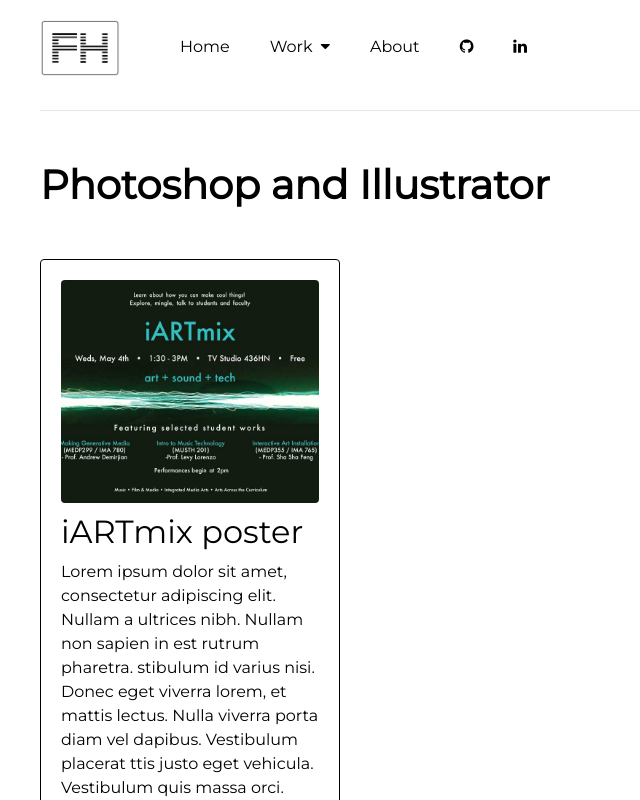
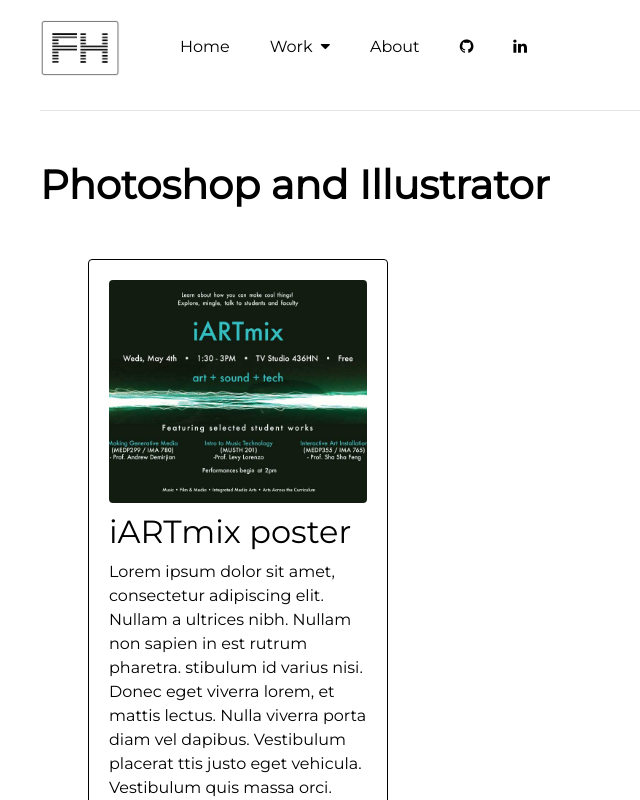
Before and after one commit to FelipeAtGA/fh-portfolio, a React (Create React App) app in the folder client/: page /PsAi in a window 1280 px wide. Shown: the top 800 px of the page, without its empty margins (0-640 px from the left). Built offline with nearby package versions, Linux system fonts and the light colour scheme.

Commit message:
adjusted css rule margin for projectWrapper

```diff
--- a/client/src/css/PsAi.css
+++ b/client/src/css/PsAi.css
@@ -6,7 +6,7 @@
   padding: 20px;
   border: 1px solid;
   border-radius: 4px;
-  margin-right: 3%;
+  margin: 0 4%;
 }
 
 .projectimage {
```
